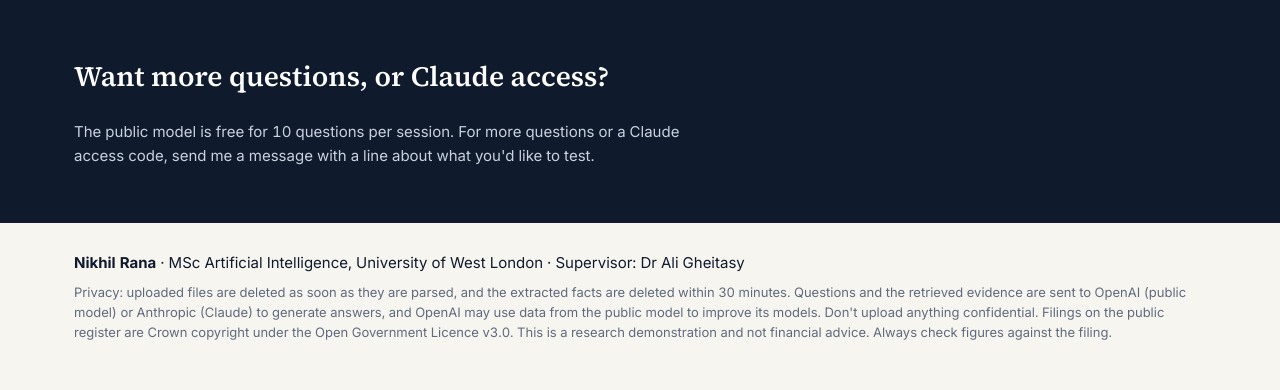
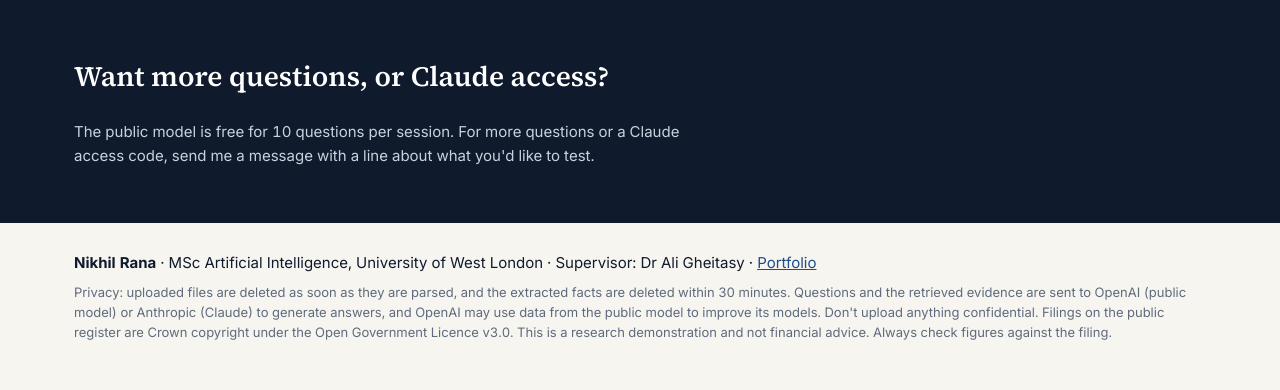
Before and after one commit to NikhilRana2076/ixbrl-qa-demo, a Flask app: page / in a window 1280 px wide. Shown: the part 2045-2435 px from the top of the page. Run offline with Flask 3, Linux system fonts and the light colour scheme; data that the repository does not hold is empty.

Commit message:
Add portfolio link to footer in index.html

```diff
--- a/webapp/templates/index.html
+++ b/webapp/templates/index.html
@@ -177,7 +177,7 @@
 
 <footer class="footer">
   <div class="wrap footer-inner">
-    <p><strong>Nikhil Rana</strong> · MSc Artificial Intelligence, University of West London · Supervisor: Dr Ali Gheitasy</p>
+    <p><strong>Nikhil Rana</strong> · MSc Artificial Intelligence, University of West London · Supervisor: Dr Ali Gheitasy · <a href="https://nikhilrana.com.np" target="_blank" rel="noopener noreferrer">Portfolio</a></p>
     <p class="muted small">Privacy: uploaded files are deleted as soon as they are parsed, and the extracted facts are deleted within 30 minutes. Questions and the retrieved evidence are sent to OpenAI (public model) or Anthropic (Claude) to generate answers, and OpenAI may use data from the public model to improve its models. Don't upload anything confidential. Filings on the public register are Crown copyright under the Open Government Licence v3.0. This is a research demonstration and not financial advice. Always check figures against the filing.</p>
   </div>
 </footer>
```
